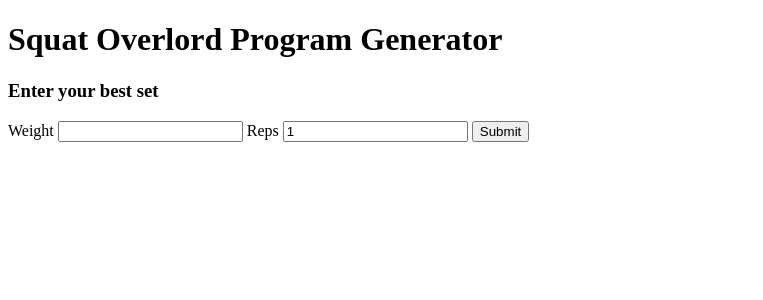
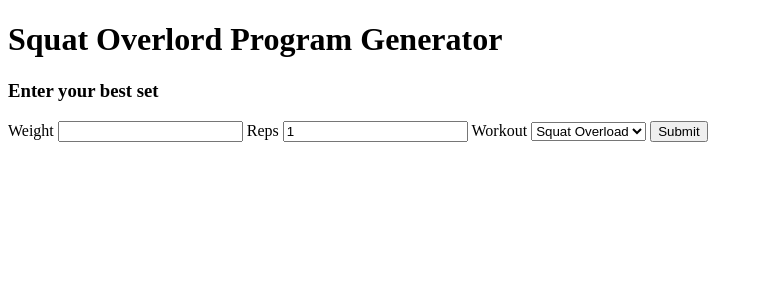
Before and after one commit to ObiBaratt/Workout-v1, a Flask app: page / in a window 1280 px wide. Shown: the top 300 px of the page, without its empty margins (0-763 px from the left). Run offline with Flask 2, Linux system fonts and the light colour scheme; some libraries are stand-ins or nearby versions.

Commit message:
Refactor workout generation, adds option to select different workouts

```diff
--- a/app.py
+++ b/app.py
@@ -1,21 +1,25 @@
 from flask import Flask, render_template, request
 from flask_wtf import FlaskForm
-from wtforms import IntegerField, SubmitField
+from flask_sqlalchemy import SQLAlchemy
+from wtforms import IntegerField, SubmitField, SelectField
 from wtforms.validators import DataRequired
 from flask_bootstrap import Bootstrap
 from calc1rm import Calc1rm
-from squat_overload import SquatWorkout
+from squat_overload import SquatOverload
+import os
 
 
 class InputForm(FlaskForm):
     weight = IntegerField(label='Weight', validators=[DataRequired()])
     reps = IntegerField(label='Reps', default=1, validators=[DataRequired()])
+    workout = SelectField(label='Workout', choices=[('overload', 'Squat Overload'), ('nothing', 'Nothing')])
     submit = SubmitField(label='Submit')
 
 
 def create_app():
     app = Flask(__name__)
-    app.secret_key = "DSfajs ;j32j23pt"
+    app.secret_key = os.environ['flask_key']
+
     # Bootstrap(app)
 
     return app
@@ -24,8 +28,8 @@ def create_app():
 app = create_app()
 
 
-def squat_workouts(one_rm, max_dict):
-    squat = SquatWorkout(one_rm=one_rm, max_dict=max_dict)
+def squat_overload_func(one_rm, max_dict):
+    squat = SquatOverload(one_rm=one_rm, max_dict=max_dict)
     return squat.day1(), squat.day2(), squat.day3()
 
 
@@ -38,10 +42,10 @@ def home():
         calc = Calc1rm()
         one_rm = calc.calc_one_rm(weight=weight, reps=reps)
         max_dict = calc.max_reps
-        squat = SquatWorkout(one_rm=one_rm, max_dict=max_dict)
-        return f'<h1>Day 1:</h1>{squat.day1()}' \
-               f'<h1>Day 2:</h1>{squat.day2()}' \
-               f'<h1>Day 3:</h1>{squat.day3()}'
+        squat = squat_overload_func(one_rm=one_rm, max_dict=max_dict)
+        return f'<h1>Day 1:</h1>{squat[0]}' \
+               f'<h1>Day 2:</h1>{squat[1]}' \
+               f'<h1>Day 3:</h1>{squat[2]}'
 
     else:
         return render_template('index.html', form=form)
--- a/squat_overload.py
+++ b/squat_overload.py
@@ -5,7 +5,7 @@
 # max_dict_from_calc1rm = calc.max_reps
 
 
-class SquatWorkout:
+class SquatOverload:
     def __init__(self, one_rm, max_dict):
         self.one_rm = one_rm
         self.max_dict = max_dict
--- a/templates/index.html
+++ b/templates/index.html
@@ -11,13 +11,16 @@
 
 
 {% block content %}
+    <div style="class:column">
 <h3>Enter your best set</h3>
 <form method="POST" action="/">
     {{ form.csrf_token }}
     {{ form.weight.label }} {{ form.weight(size=10) }}
     {{ form.reps.label }} {{ form.reps(size=10) }}
+    {{ form.workout.label }} {{ form.workout }}
     {{ form.submit }}
 </form>
+    </div>
 {% endblock %}
 
 </body>
```
Also changed, not shown: calc1rm.py (line endings or trailing spaces), 1 other file.
